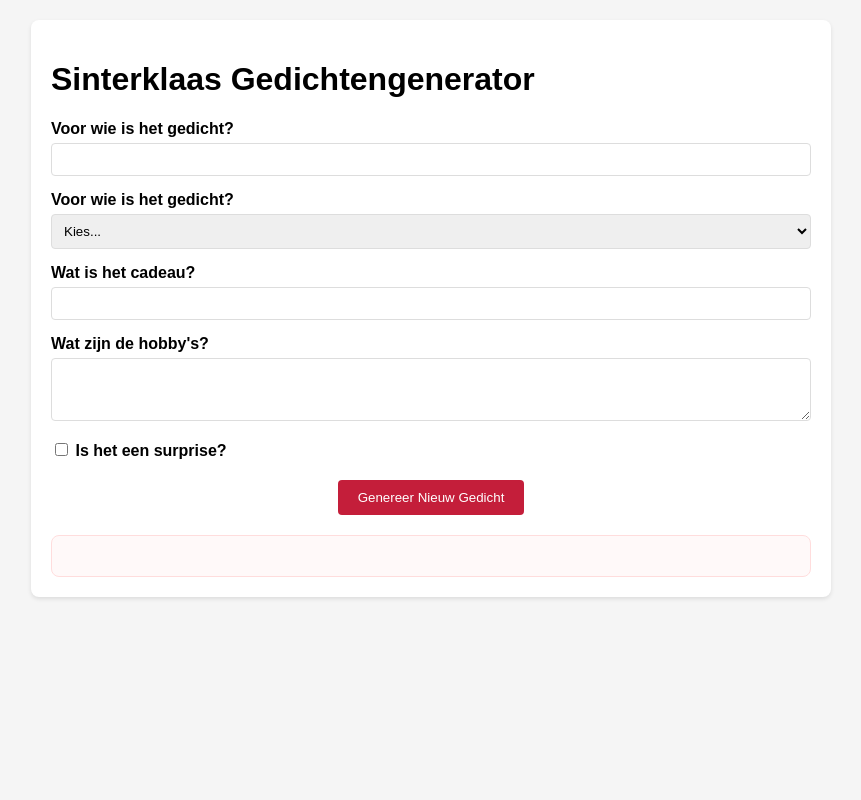
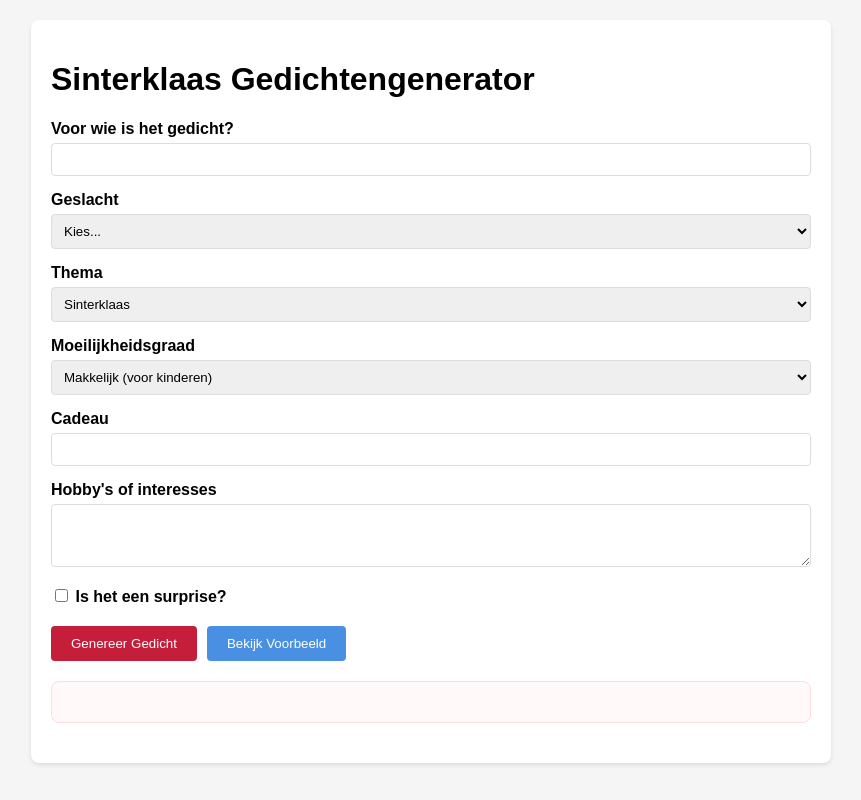
Before and after one commit to focusonyoursite/rijmelarij, a Flask app: page / in a window 1280 px wide. Shown: the whole page, without its empty margins (209-1070 px from the left). Run offline with Flask 3, Linux system fonts and the light colour scheme; parts of the project's set-up code (start-up, migrations or seed data) failed here and were passed over.

Commit message:
feat: add theme selection and difficulty levels
- Add theme selector (sinterklaas, verjaardag, afscheid, bedankt)
- Add difficulty levels (easy, medium, hard)
- Add example poems button
- Improve Dutch language generation with theme-specific prompts
- Add style guides for different difficulty levels

```diff
--- a/templates/index.html
+++ b/templates/index.html
@@ -186,50 +186,81 @@
             height: 100%;
             border: none;
         }
+        .button-group {
+            display: flex;
+            gap: 10px;
+            margin-top: 20px;
+        }
+        .secondary-button {
+            background-color: #4a90e2;
+        }
+        .secondary-button:hover {
+            background-color: #357abd;
+        }
     </style>
 </head>
 <body>
     <div class="container">
         <h1>Sinterklaas Gedichtengenerator</h1>
 
+        <form id="poem-form" onsubmit="generatePoem(); return false;">
             <div class="form-group">
                 <label for="name">Voor wie is het gedicht?</label>
-            <input type="text" id="name" required>
+                <input type="text" id="name" name="name" required>
             </div>
 
             <div class="form-group">
-            <label for="gender">Voor wie is het gedicht?</label>
-            <select id="gender" required>
+                <label for="gender">Geslacht</label>
+                <select id="gender" name="gender" required>
                     <option value="">Kies...</option>
+                    <option value="man">Man</option>
+                    <option value="vrouw">Vrouw</option>
                     <option value="jongen">Jongen</option>
                     <option value="meisje">Meisje</option>
-                <option value="man">Man</option>
-                <option value="vrouw">Vrouw</option>
                 </select>
             </div>
 
             <div class="form-group">
-            <label for="gift">Wat is het cadeau?</label>
-            <input type="text" id="gift" required>
+                <label for="theme">Thema</label>
+                <select id="theme" name="theme" required>
+                    <option value="sinterklaas">Sinterklaas</option>
+                    <option value="verjaardag">Verjaardag</option>
+                    <option value="afscheid">Afscheid</option>
+                    <option value="bedankt">Bedankt</option>
+                </select>
             </div>
 
             <div class="form-group">
-            <label for="hobbies">Wat zijn de hobby's?</label>
-            <textarea id="hobbies" rows="3" required></textarea>
+                <label for="difficulty">Moeilijkheidsgraad</label>
+                <select id="difficulty" name="difficulty" required>
+                    <option value="easy">Makkelijk (voor kinderen)</option>
+                    <option value="medium">Gemiddeld</option>
+                    <option value="hard">Moeilijk (voor volwassenen)</option>
+                </select>
+            </div>
+
+            <div class="form-group">
+                <label for="gift">Cadeau</label>
+                <input type="text" id="gift" name="gift" required>
+            </div>
+
+            <div class="form-group">
+                <label for="hobbies">Hobby's of interesses</label>
+                <textarea id="hobbies" name="hobbies" rows="3" required></textarea>
             </div>
 
             <div class="form-group">
                 <label>
-                <input type="checkbox" id="is_surprise">
+                    <input type="checkbox" id="is_surprise" name="is_surprise">
                     Is het een surprise?
                 </label>
             </div>
 
-        <div class="button-container">
-            <button onclick="generatePoem()">Genereer Nieuw Gedicht</button>
-            <button class="save-button" onclick="savePoem()" id="save-button" style="display: none;">Bewaar Gedicht</button>
-            <button class="download-button" onclick="downloadPDF()" id="download-button" style="display: none;">Download PDF</button>
+            <div class="button-group">
+                <button type="submit">Genereer Gedicht</button>
+                <button type="button" onclick="showExample()" class="secondary-button">Bekijk Voorbeeld</button>
             </div>
+        </form>
 
         <div class="loading" id="loading">
             Even geduld, Sinterklaas schrijft een gedicht...
@@ -269,6 +300,11 @@
                 <iframe id="pdf-preview"></iframe>
             </div>
         </div>
+
+        <div class="button-container">
+            <button class="save-button" onclick="savePoem()" id="save-button" style="display: none;">Bewaar Gedicht</button>
+            <button class="download-button" onclick="downloadPDF()" id="download-button" style="display: none;">Download PDF</button>
+        </div>
     </div>
 
     <script>
@@ -295,6 +331,8 @@
             currentContext = {
                 name: document.getElementById('name').value,
                 gender: document.getElementById('gender').value,
+                theme: document.getElementById('theme').value,
+                difficulty: document.getElementById('difficulty').value,
                 gift: document.getElementById('gift').value,
                 hobbies: document.getElementById('hobbies').value,
                 is_surprise: document.getElementById('is_surprise').checked
@@ -579,6 +617,37 @@
             }, 500); // Wait 500ms after last change before updating
         }
 
+        // Nieuwe functie voor het tonen van een voorbeeldgedicht
+        function showExample() {
+            const examples = {
+                sinterklaas: [
+                    "Lieve Thomas, wat een jaar,",
+                    "Met je nieuwe gitaar daar.",
+                    "Elke dag weer nieuwe liedjes,",
+                    "Zelfs de Pieten worden blij, yes!"
+                ],
+                verjaardag: [
+                    "Sarah wordt vandaag al acht,",
+                    "Dat had niemand echt verwacht!",
+                    "Met je nieuwe tekenspullen,",
+                    "Ga je alle muren vullen!"
+                ],
+                afscheid: [
+                    "Beste Jan, je gaat nu weg,",
+                    "Dat vinden wij toch wel wat pech.",
+                    "Maar we wensen je het beste,",
+                    "Want jij bent echt één der beste!"
+                ]
+            };
+
+            const theme = document.getElementById('theme').value;
+            const lines = examples[theme] || examples.sinterklaas;
+            displayPoem(lines);
+
+            // Scroll naar het gedicht
+            document.getElementById('poem-container').scrollIntoView({ behavior: 'smooth' });
+        }
+
         // Load fonts when page loads
         document.addEventListener('DOMContentLoaded', loadFonts);
     </script>
```
Also changed, not shown: poem_generator.py (+71 -31 lines). Lines whose indentation alone changed are shown as unchanged.
